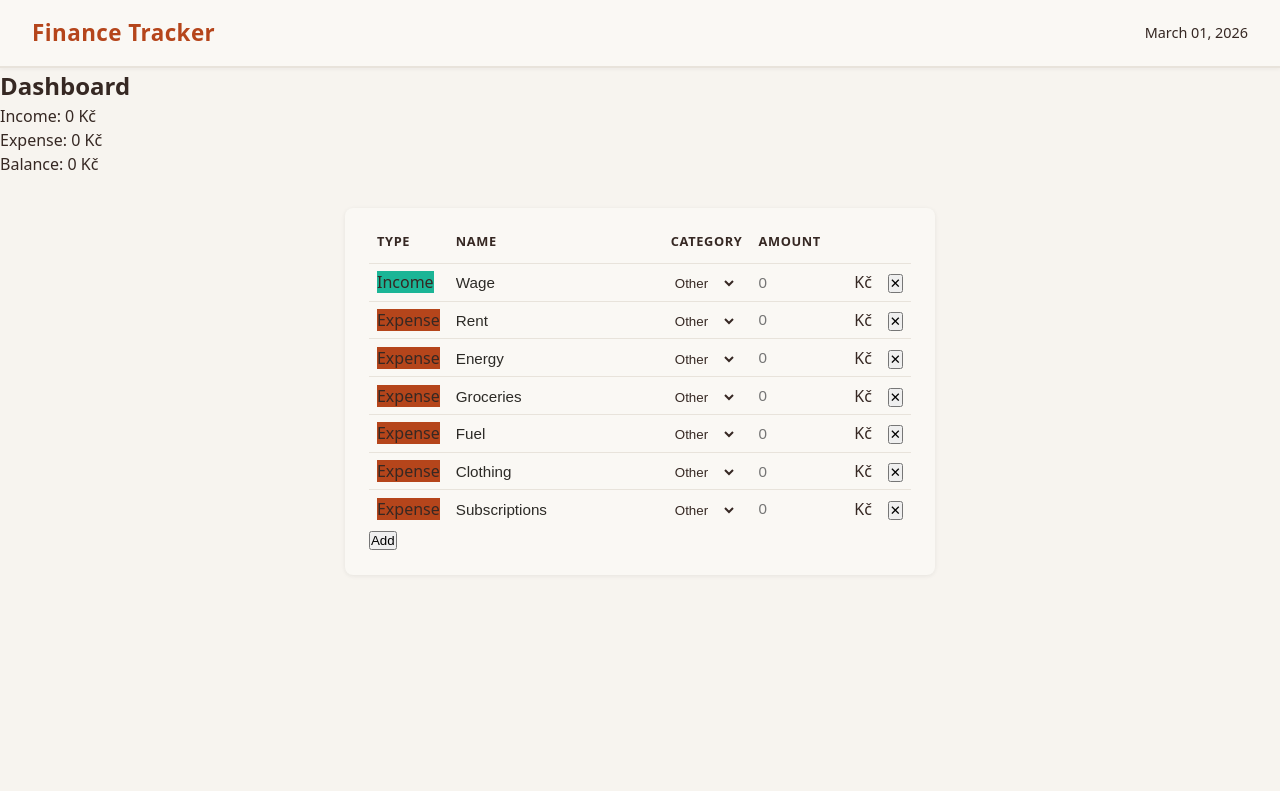
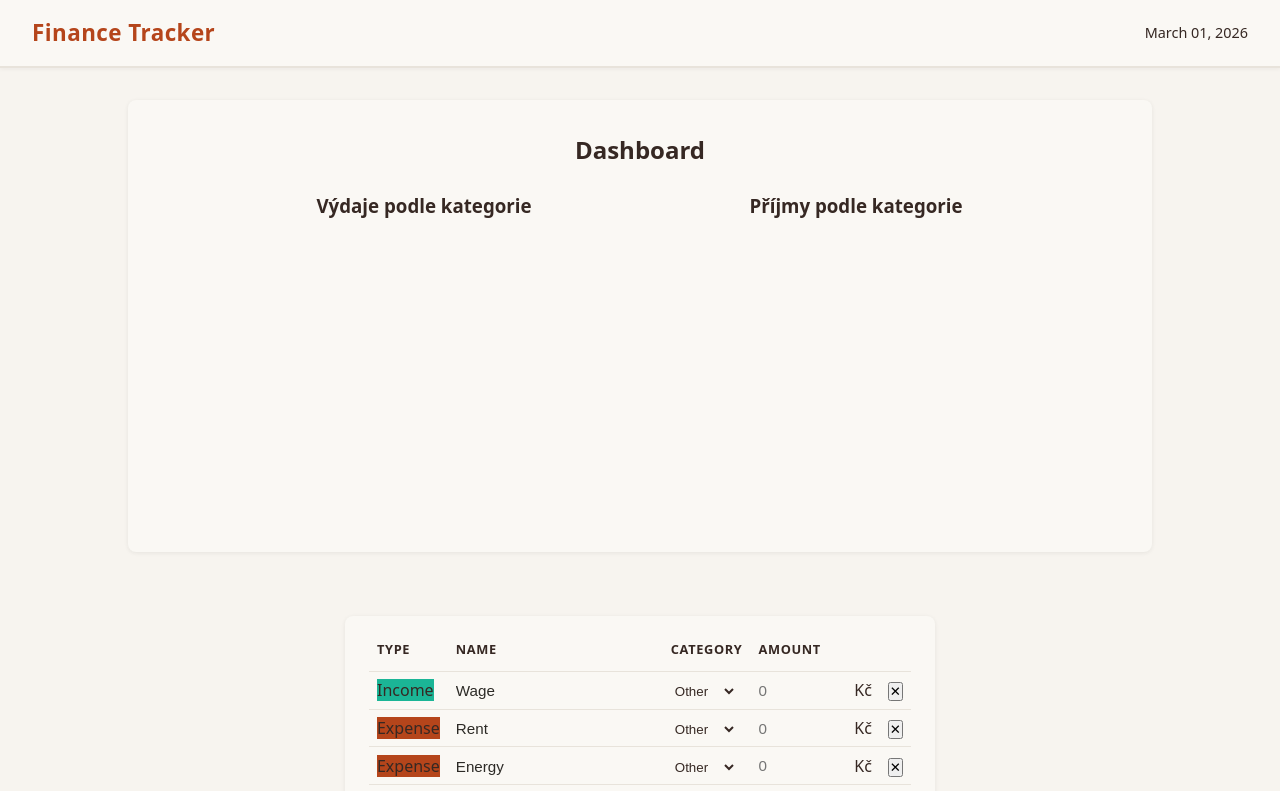
Before and after one commit to ondrej-diepolt/personal-budget-tracker, a React (Vite) app: page / in a window 1280 px wide. Shown: the top 791 px of the page. Built offline with nearby package versions, Linux system fonts and the light colour scheme.

Commit message:
Pie graphs with recharts added

```diff
--- a/src/components/Dashboard.jsx
+++ b/src/components/Dashboard.jsx
@@ -1,5 +1,9 @@
 import { useBudget } from '../context/BudgetContext'
 import { useBudgetStats } from '../hooks/useBudgetStats'
+import { PieChart, Pie, Cell, Tooltip, Legend } from 'recharts'
+
+
+const COLORS = ['#0088FE', '#00C49F', '#FFBB28', '#FF8042', '#A28DFF', '#FF6B6B']
 
 function Dashboard() {
     const { transactions } = useBudget()
@@ -8,11 +12,43 @@ function Dashboard() {
    console.log('stats:', stats)
 
   return (
-    <div>
+    <div className="dashboard">
       <h2>Dashboard</h2>
-      <p>Income: {stats.totalIncome} Kč</p>
-      <p>Expense: {stats.totalExpenses} Kč</p>
-      <p>Balance: {stats.balance} Kč</p>
+
+      {/* <div>
+        <p>Income: {stats.totalIncome} Kč</p>
+        <p>Expense: {stats.totalExpenses} Kč</p>
+        <p>Balance: {stats.balance} Kč</p>
+      </div> */}
+
+        <div className="dashboard-charts">
+            <div>
+                <h3>Výdaje podle kategorie</h3>
+                <PieChart width={400} height={300}>
+                    <Pie data={stats.expenseBreakdown} dataKey="amount" nameKey="category">
+                    {stats.expenseBreakdown.map((_, index) => (
+                        <Cell key={index} fill={COLORS[index % COLORS.length]} />
+                    ))}
+                    </Pie>
+                    <Tooltip formatter={(value) => `${value} Kč`} />
+                    <Legend />
+                </PieChart>
+            </div>
+
+            <div>
+                <h3>Příjmy podle kategorie</h3>
+                <PieChart width={400} height={300}>
+                    <Pie data={stats.incomeBreakdown} dataKey="amount" nameKey="category">
+                    {stats.incomeBreakdown.map((_, index) => (
+                        <Cell key={index} fill={COLORS[index % COLORS.length]} />
+                    ))}
+                    </Pie>
+                    <Tooltip formatter={(value) => `${value} Kč`} />
+                    <Legend />
+                </PieChart>
+            </div>
+
+        </div>
     </div>
   )
 }
--- a/src/styles/App.css
+++ b/src/styles/App.css
@@ -126,3 +126,29 @@ header span {
   background-color: #1BB596;
 
 }
+
+.dashboard {
+  width: 80%;
+  margin: 2rem auto;
+  padding: 2rem;
+
+  background-color: #faf8f4;
+  border-radius: 8px;
+  box-shadow: 0 1px 4px rgba(44, 42, 38, 0.08);
+}
+
+.dashboard h2 {
+  text-align: center;
+  margin-bottom: 1.5rem;
+}
+
+.dashboard-charts {
+  display: flex;
+  /* align-items: flex-start; */
+  justify-content: center;
+  gap: 2rem;
+}
+
+.dashboard-charts h3 {
+  text-align: center;
+}
```
